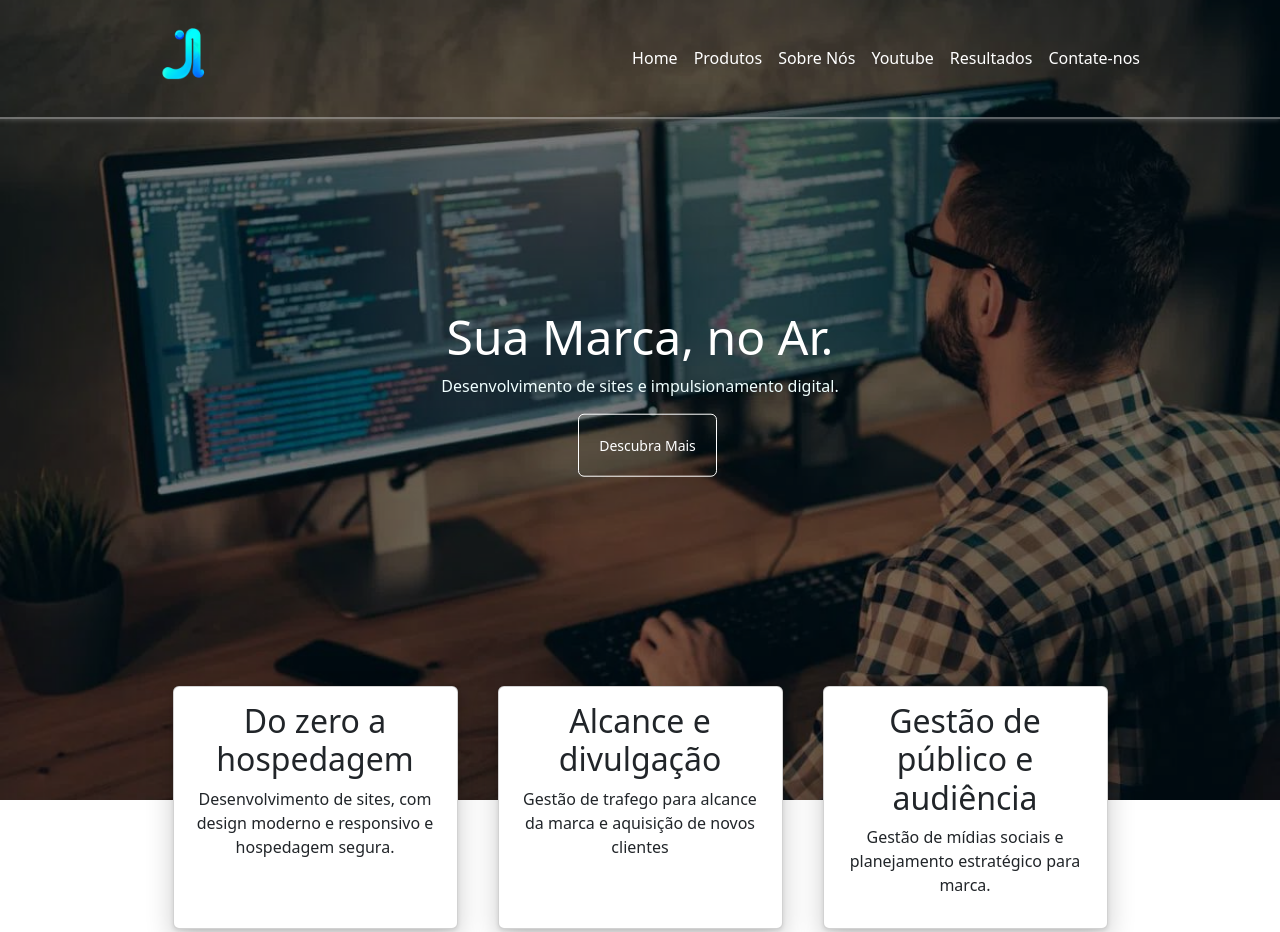
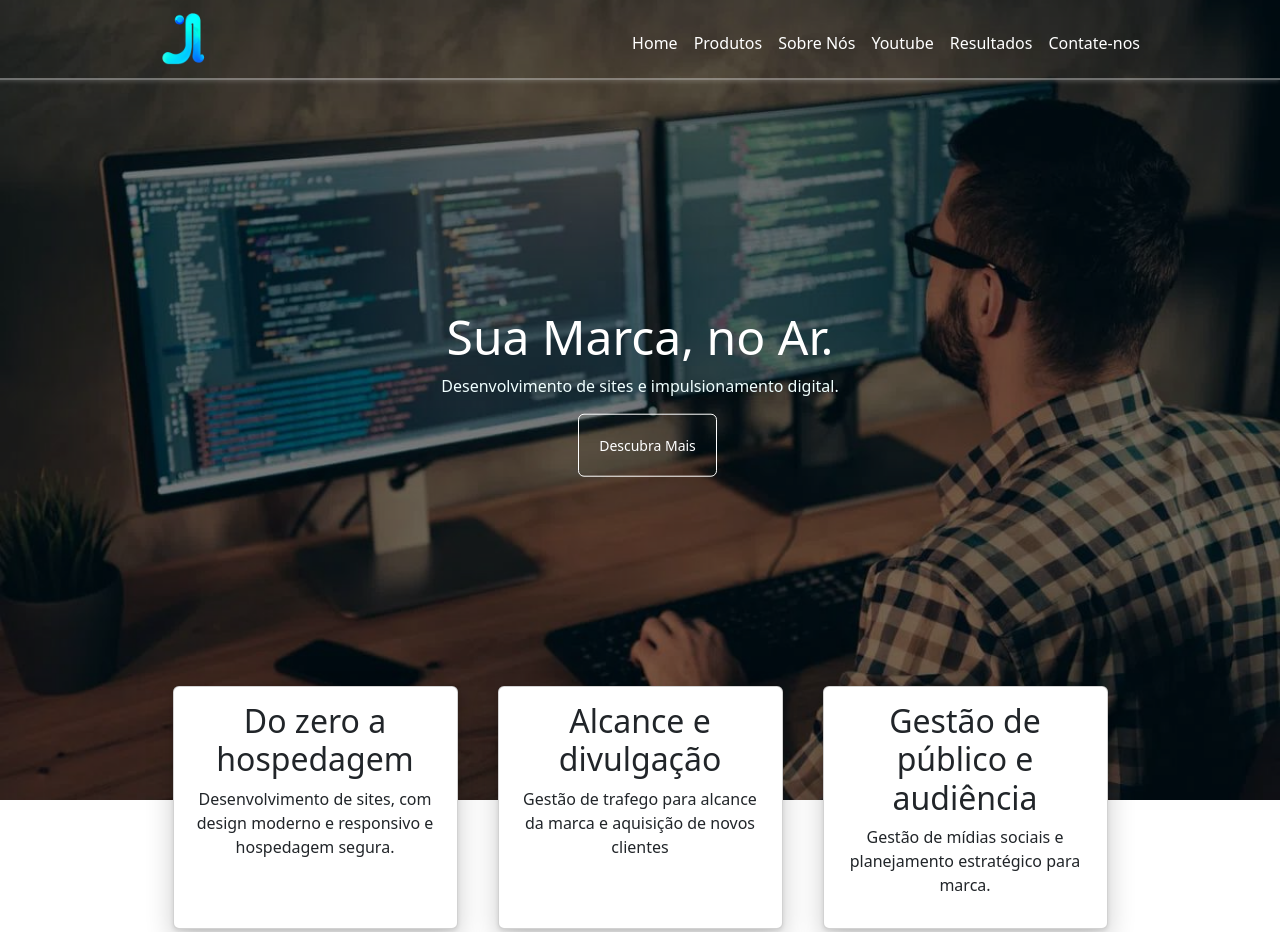
Before and after one commit to joaomarcosmr/JRM, a plain HTML site: page index.html in a window 1280 px wide. Shown: the top 932 px of the page. Drawn offline with nearby package versions, Linux system fonts and the light colour scheme.

Commit message:
Update style.css

```diff
--- a/css/style.css
+++ b/css/style.css
@@ -23,14 +23,14 @@ h3{
 /*navbar*/
 
 .navbarBottom-active{
+    padding-top: 15px;
     color: bold;
-    height: 120px !important;
     background-color: transparent !important;
     box-shadow: rgba(230, 230, 230, 0.24) 0px 1px 5px;
 }
 
 #navbarBottom{
-    margin-top: -1px;
+    padding-top: 15px;
     background-color: rgb(46, 46, 46);
     border-bottom: 2px solid rgba(219, 219, 219, 0.432);
     height: 80px;
```
